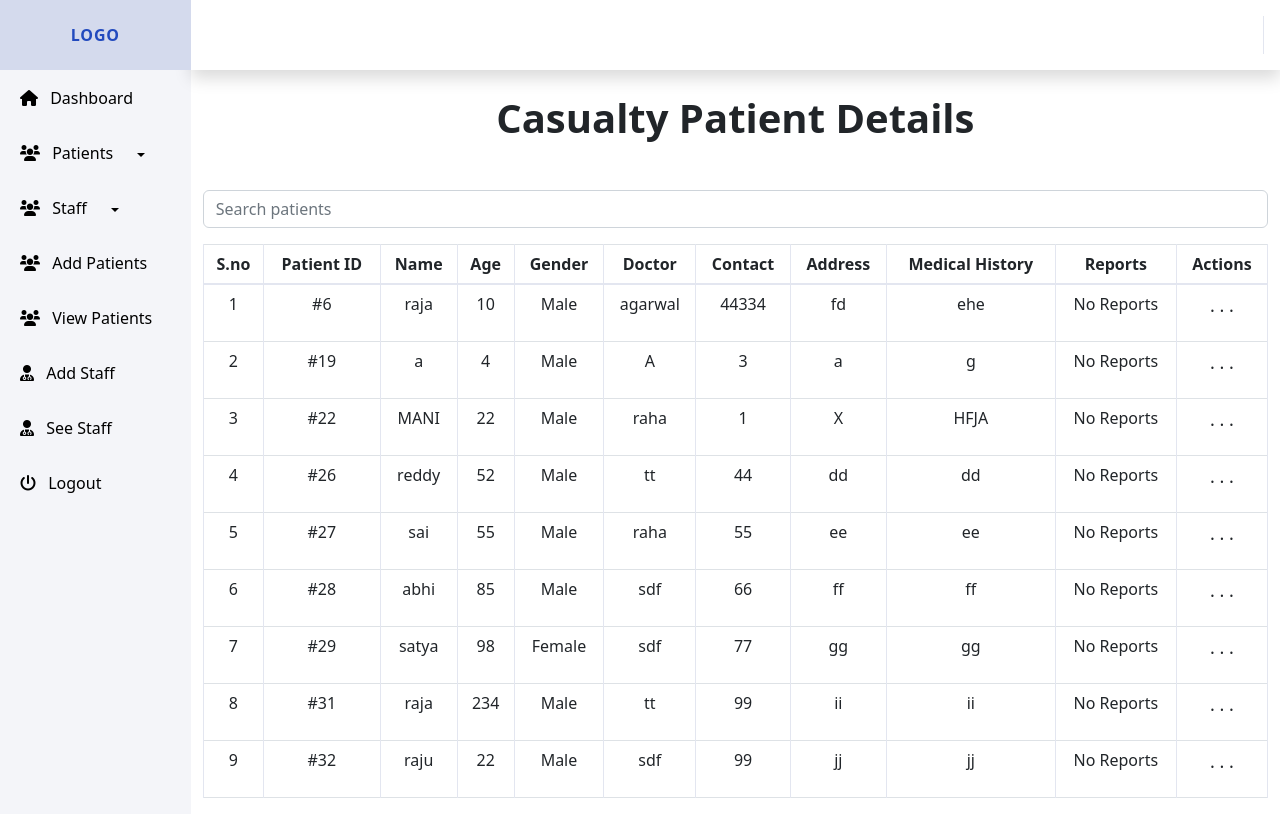
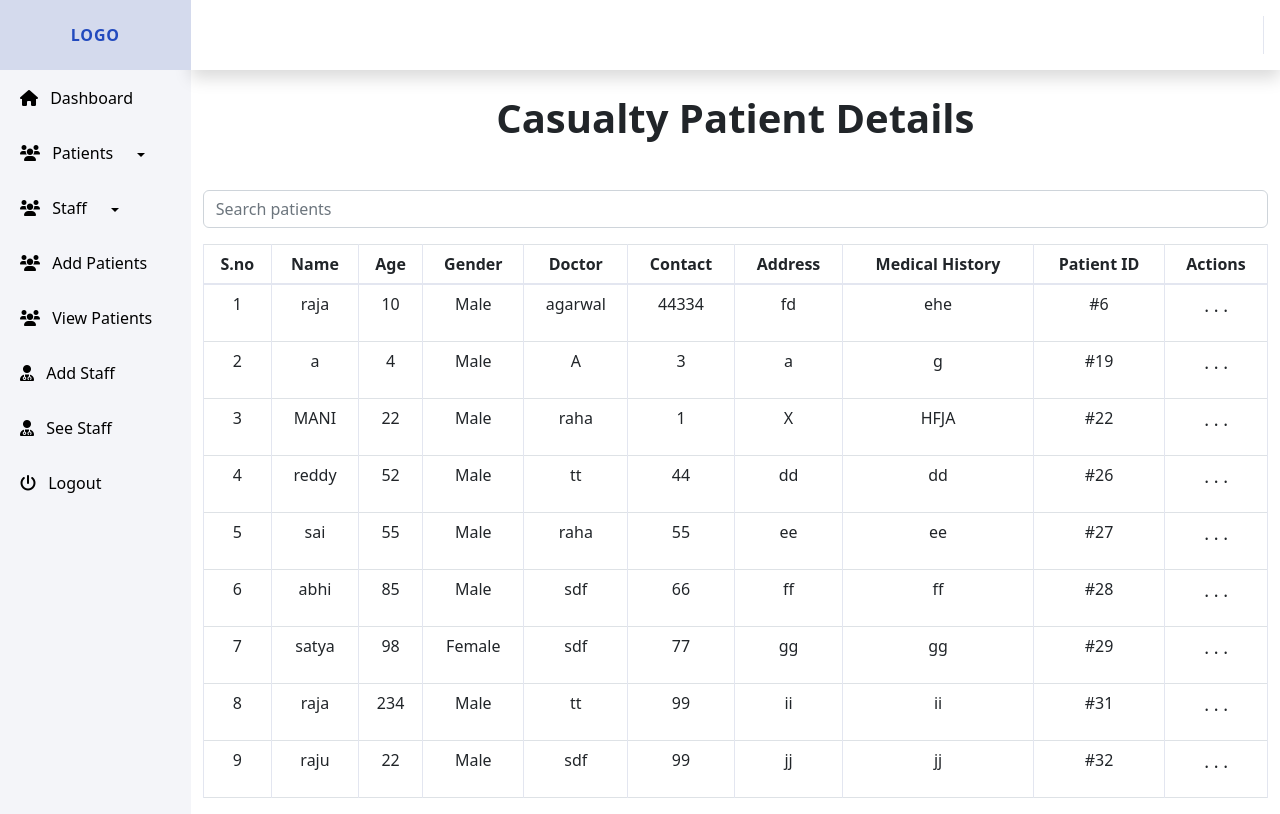
Before and after one commit to Ramesh92340/Hospital-management-system-own, a PHP site: page /modules/patients/views/causality.php in a window 1280 px wide. Run offline with PHP 8.4, Linux system fonts and the light colour scheme; data comes from the database, SQL or seed files in the repository; some libraries are stand-ins or nearby versions.

Commit message:
view files updated

```diff
--- a/modules/patients/views/causality.php
+++ b/modules/patients/views/causality.php
@@ -29,7 +29,6 @@ ob_start(); // Start output buffering
                     <thead>
                         <tr class="text-center">
                             <th>S.no</th>
-                            <th>Patient ID</th> <!-- New column for Patient ID -->
                             <th>Name</th>
                             <th>Age</th>
                             <th>Gender</th>
@@ -37,7 +36,8 @@ ob_start(); // Start output buffering
                             <th>Contact</th>
                             <th>Address</th>
                             <th>Medical History</th>
-                            <th>Reports</th>
+                            <th>Patient ID</th>
+                            <!-- <th>Reports</th> -->
                             <th>Actions</th>
                         </tr>
                     </thead>
@@ -45,8 +45,7 @@ ob_start(); // Start output buffering
                     <tbody id="patientTableBody">
                         <?php foreach ($casualty_patients as $patient): ?>
                             <tr class="text-center patient-row" id="patient-row-<?php echo $patient['id']; ?>">
-                                <td class="serial-number"></td> <!-- Serial number will be set dynamically -->
-                                <td>#<?php echo htmlspecialchars($patient['id']); ?></td> <!-- Display Patient ID -->
+                                <td class="serial-number"></td>
 
                                 <td><?php echo htmlspecialchars($patient['name']); ?></td>
                                 <td><?php echo htmlspecialchars($patient['age']); ?></td>
@@ -55,19 +54,20 @@ ob_start(); // Start output buffering
                                 <td><?php echo htmlspecialchars($patient['contact']); ?></td>
                                 <td><?php echo htmlspecialchars($patient['address']); ?></td>
                                 <td><?php echo htmlspecialchars($patient['medical_history']); ?></td>
-                                <td>
+                                <td>#<?php echo htmlspecialchars($patient['id']); ?></td>
+                                <!-- <td>
                                     <?php
                                     if (!empty($patient['reports'])) {
                                         $reports = explode(',', $patient['reports']);
                                         foreach ($reports as $report) {
-                                            $fileName = basename($report); // Extract the file name from the path
+                                            $fileName = basename($report);
                                             echo "<a href='" . htmlspecialchars($report) . "' download>" . htmlspecialchars($fileName) . "</a><br>";
                                         }
                                     } else {
                                         echo "No Reports";
                                     }
                                     ?>
-                                </td>
+                                </td> -->
 
 
                                 <td class="text-center">
```
Also changed, not shown: assets/uploads/patient_reports/fd_143b.jpg (added), assets/uploads/patient_reports/img20210215_16160092.jpg (added), 3 other files.
